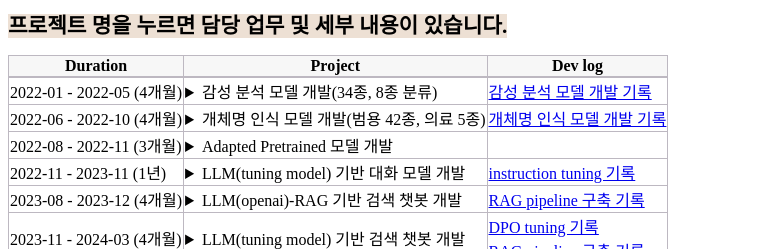
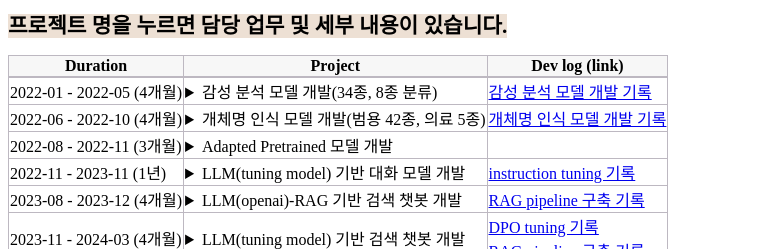
Before and after one commit to finddme/finddme.github.io, a Jekyll site: the page built from _posts/2022-01-01-Project.md, in a window 1280 px wide. Shown: the top 249 px of the page, without its empty margins (0-778 px from the left). Built offline with Jekyll 4.4.1, drawn with Linux system fonts in a browser that asks for light colours.

Commit message:
Update 2022-01-01-Project.md

```diff
--- a/_posts/2022-01-01-Project.md
+++ b/_posts/2022-01-01-Project.md
@@ -24,7 +24,7 @@ tag: NLP
        <tr>
          <th class="line4" bgcolor="#F8F7F9">Duration</th>
          <th class="line4" bgcolor="#F8F7F9">Project</th>
-         <th class="line4" bgcolor="#F8F7F9">Dev log</th>
+         <th class="line4" bgcolor="#F8F7F9">Dev log (link)</th>
        </tr>
        <tr>
          <td class="line">2022-01 - 2022-05 (4개월)</td>
```
